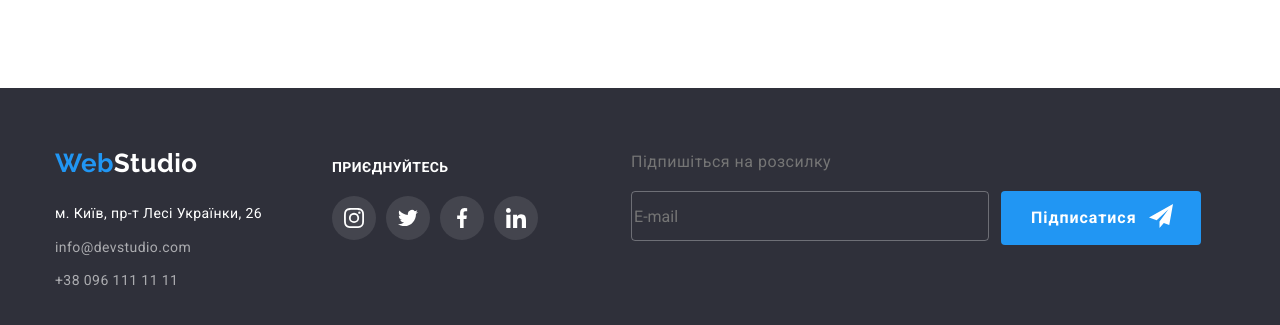
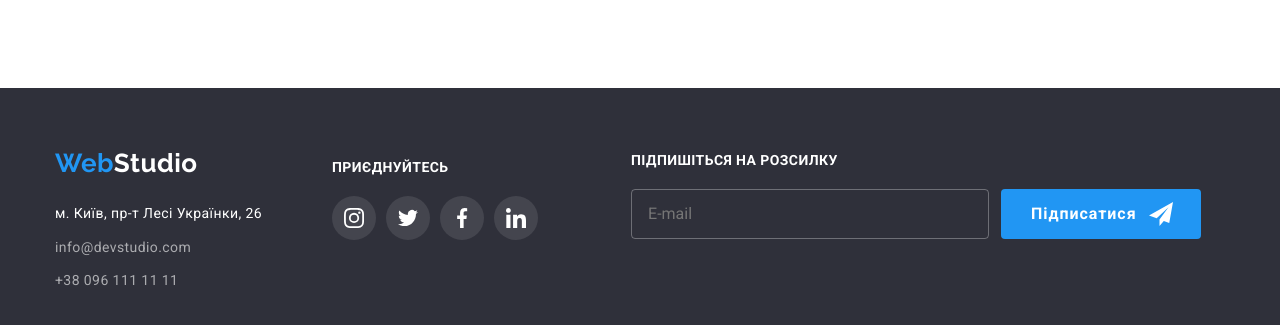
Before and after one commit to Oleksandr1914/goit-markup-hw-06, a plain HTML site: page index.html in a window 1280 px wide. Shown: the part 2586-2911 px from the top of the page. Drawn offline with nearby package versions, Linux system fonts and the light colour scheme.

Commit message:
Update style.css

```diff
--- a/css/style.css
+++ b/css/style.css
@@ -338,6 +338,7 @@ li + .iteam {
   height: 120px;
   margin-top: 4px;
   margin-bottom: 20px;
+  padding: 12px 16px;
   border: 1px solid rgba(33, 33, 33, 0.2);
   border-radius: 4px;
 
@@ -392,7 +393,7 @@ li + .iteam {
   background-color: #2196f3;
   border: 2px solid transparent;
   border-radius: 2px;
-  background-size: contain;
+  background-size: 11px 8px;
   background-origin: border-box;
   background-position: center;
 }
@@ -779,16 +780,24 @@ li.svg-item-card + .svg-item-card {
 .footer-form-label {
   display: block;
   margin-bottom: 20px;
+  font-weight: 700;
+  font-size: 14px;
+  line-height: 1.14;
+  letter-spacing: 0.03em;
+  text-transform: uppercase;
+  color: #ffffff;
 }
 
 .footer-container-input {
   display: flex;
+  align-items: center;
   position: relative;
 }
 
 .footer-form-input {
   width: 358px;
   height: 50px;
+  padding: 15px 16px;
   background-color: transparent;
   border: 1px solid rgba(255, 255, 255, 0.3);
   border-radius: 4px;
@@ -802,6 +811,7 @@ li.svg-item-card + .svg-item-card {
   align-items: center;
   text-align: center;
 
+  height: 50px;
   font-weight: 700;
   font-size: 16px;
   line-height: 1.87;
```
